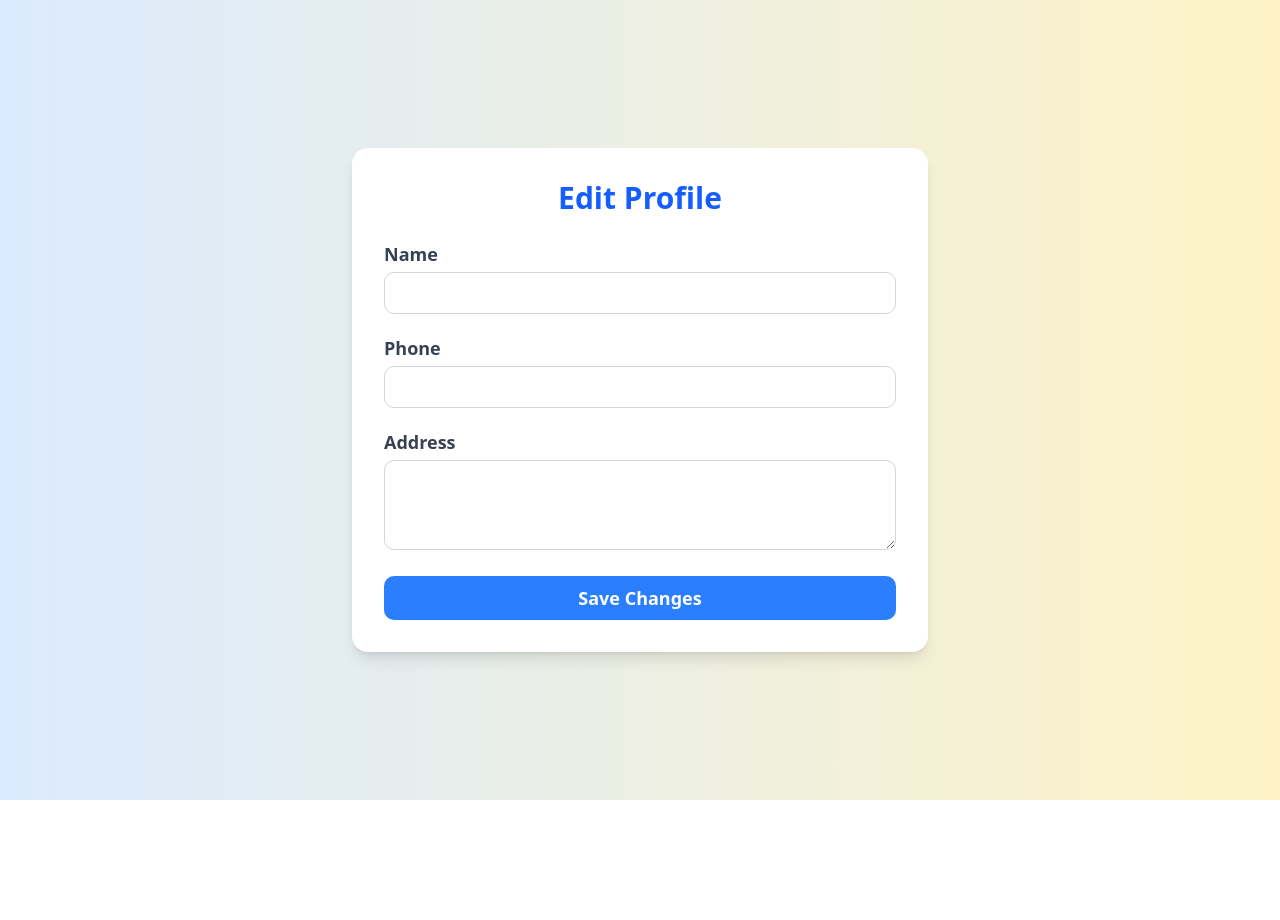
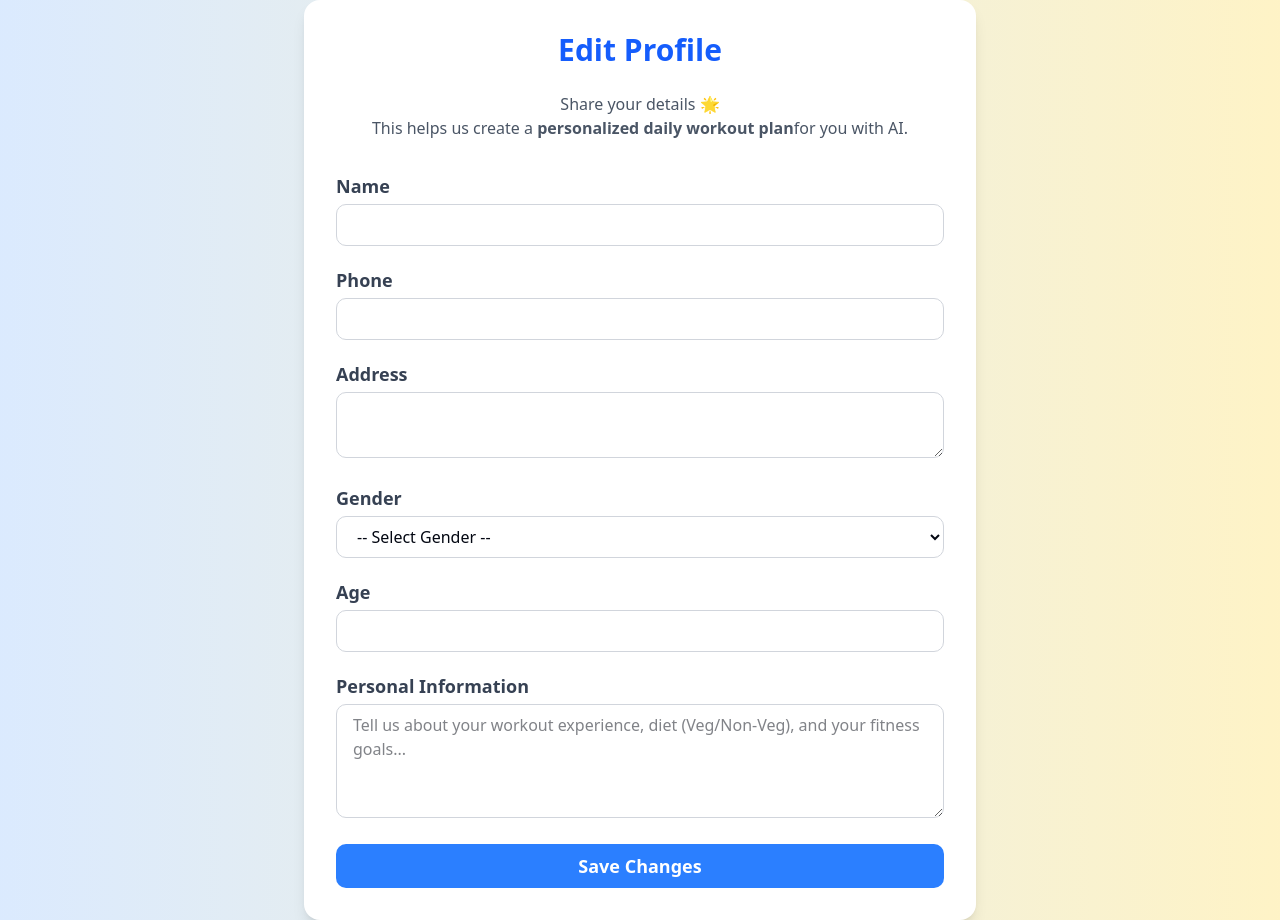
Before and after one commit to Prasadk08/Workout-Frontend, a Next.js app: page /trainee/detail/edit in a window 1280 px wide. Before the commit the page ends 800 px from the top, so only its background shows below. Built offline with nearby package versions, Linux system fonts and the light colour scheme.

Commit message:
ai integration

```diff
--- a/src/app/(trainee)/exploregym/[id]/page.jsx
+++ b/src/app/(trainee)/exploregym/[id]/page.jsx
@@ -20,14 +20,12 @@ const JoinGymPage = () => {
     const token = localStorage.getItem("token");
     setToken(token);
 
-    console.log("Calling function")
     async function fetchGymData() {
       console.log("Befor api call")
       try {
         const response = await axios.get(
           `https://workout-backend-ethn.onrender.com/trainee/getgyminfo/${id}`
         );
-        console.log("Inside function ")
         setGym(response.data);
         setLoading(false)
         toast.success("Gym Loaded Successfully!");
--- a/src/app/(trainee)/trainee/detail/edit/page.jsx
+++ b/src/app/(trainee)/trainee/detail/edit/page.jsx
@@ -1,18 +1,19 @@
 "use client";
-import React, { useEffect, useState } from "react";
+import React, { useState } from "react";
 import axios from "axios";
 import toast from "react-hot-toast";
 import { useRouter } from "next/navigation";
 
 const EditProfilePage = () => {
-
-    const router =useRouter()
+  const router = useRouter();
   const [formData, setFormData] = useState({
     name: "",
     phone: "",
     address: "",
+    gender: "",
+    age: "",
+    personalInfo: "",
   });
-
 
   const handleChange = (e) => {
     const { name, value } = e.target;
@@ -46,10 +47,17 @@ const EditProfilePage = () => {
 
   return (
     <div className="min-h-screen bg-gradient-to-r from-blue-100 to-amber-100 flex items-center justify-center px-4">
-      <div className="w-full max-w-xl bg-white shadow-lg rounded-2xl p-8">
+      <div className="w-full max-w-2xl bg-white shadow-lg rounded-2xl p-8">
         <h2 className="text-3xl font-bold mb-6 text-center text-blue-600">
           Edit Profile
         </h2>
+        <p className="text-gray-600 text-center mb-8">
+          Share your details 🌟 <br />
+          This helps us create a{" "}
+          <span className="font-semibold">personalized daily workout plan</span>
+          for you with AI.
+        </p>
+
         <form onSubmit={handleSubmit} className="space-y-5">
           {/* Name */}
           <div>
@@ -91,7 +99,57 @@ const EditProfilePage = () => {
               value={formData.address || ""}
               onChange={handleChange}
               className="w-full border border-gray-300 px-4 py-2 rounded-lg focus:outline-none focus:ring-2 focus:ring-blue-400"
-              rows="3"
+              rows="2"
+              required
+            />
+          </div>
+
+          {/* Gender */}
+          <div>
+            <label className="block text-lg font-semibold text-gray-700 mb-1">
+              Gender
+            </label>
+            <select
+              name="gender"
+              value={formData.gender}
+              onChange={handleChange}
+              className="w-full border border-gray-300 px-4 py-2 rounded-lg focus:outline-none focus:ring-2 focus:ring-blue-400"
+              required
+            >
+              <option value="">-- Select Gender --</option>
+              <option value="Male">Male 👨</option>
+              <option value="Female">Female 👩</option>
+              <option value="Other">Other 🌈</option>
+            </select>
+          </div>
+
+          {/* Age */}
+          <div>
+            <label className="block text-lg font-semibold text-gray-700 mb-1">
+              Age
+            </label>
+            <input
+              type="number"
+              name="age"
+              value={formData.age || ""}
+              onChange={handleChange}
+              className="w-full border border-gray-300 px-4 py-2 rounded-lg focus:outline-none focus:ring-2 focus:ring-blue-400"
+              required
+            />
+          </div>
+
+          {/* Personal Information */}
+          <div>
+            <label className="block text-lg font-semibold text-gray-700 mb-1">
+              Personal Information
+            </label>
+            <textarea
+              name="personalInfo"
+              value={formData.personalInfo || ""}
+              onChange={handleChange}
+              className="w-full border border-gray-300 px-4 py-2 rounded-lg focus:outline-none focus:ring-2 focus:ring-blue-400"
+              rows="4"
+              placeholder="Tell us about your workout experience, diet (Veg/Non-Veg), and your fitness goals..."
               required
             />
           </div>
```
